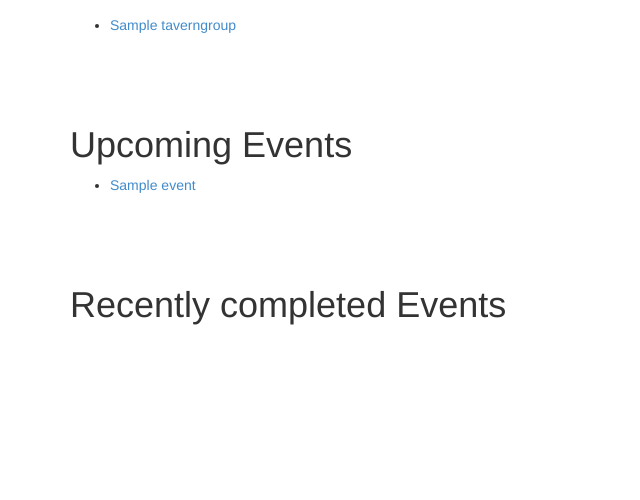
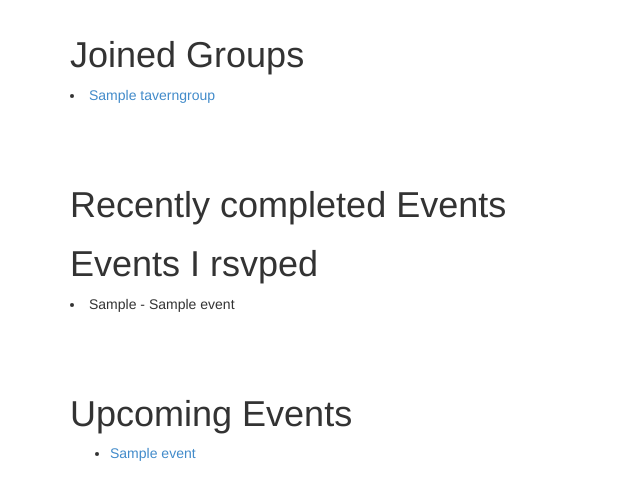
Before and after one commit to agiliq/opentavern, a Django app: page / in a window 1280 px wide. Shown: the part 51-551 px from the top of the page, without its empty margins (0-640 px from the left). Run offline with Django 3.2, Linux system fonts and the light colour scheme; a user stored in the database is signed in; tables that the repository leaves empty hold one stand-in row (values such as "Sample post"); parts of the project's set-up code (start-up, migrations or seed data) failed here and were passed over; some libraries are stand-ins or nearby versions.

Commit message:
Modified the home template

```diff
--- a/tavern/templates/home.html
+++ b/tavern/templates/home.html
@@ -1,12 +1,33 @@
 {% extends 'base.html' %}
 
 {% block content %}
-    <ul>
+
+  {% if user.is_authenticated %}
+    <h1> Joined Groups </h1>
     {% for group in groups %}
         <li><a href="/groups/{{ group.id }}">{{ group.name }}</a></li>
     {% endfor %}
-    </ul>
 
-    {% include 'upcoming_events.html' %}
     {% include 'past_events.html' %}
+
+    <h1> Events I rsvped </h1>
+    {% for event in events_rsvped %}
+        <li>{{ event }}</li>
+    {% endfor %}
+
+
+    {% else %}
+        {% if groups %}
+        <ul>
+            <h1>All Groups </h1>
+            {% for group in groups %}
+                <li>{{ group.name }}</li>
+            {% endfor %}
+        </ul>
+        {% endif %}
+
+    {% endif %}
+
+  {% include 'upcoming_events.html' %}
+
 {% endblock content %}
```
